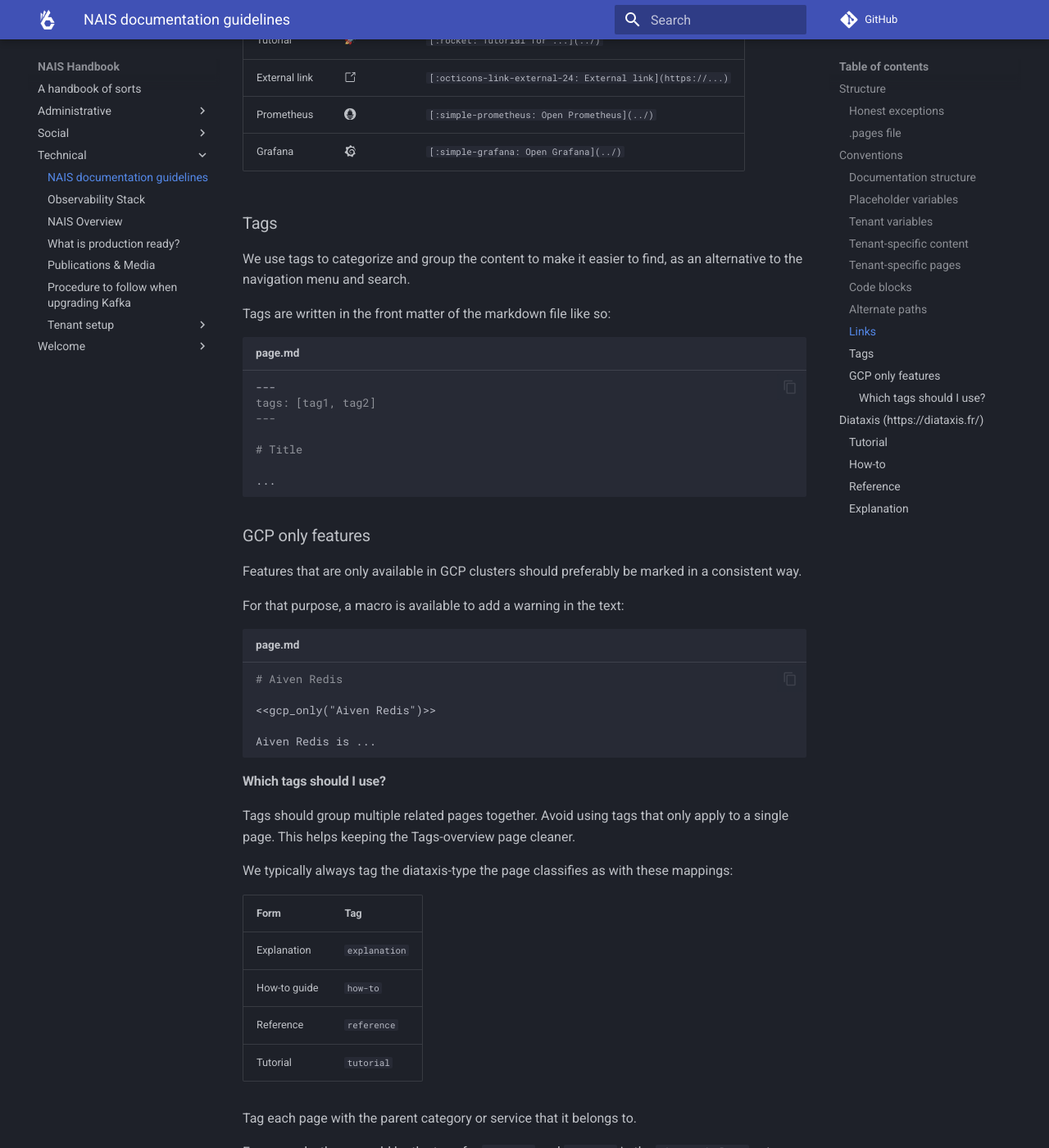
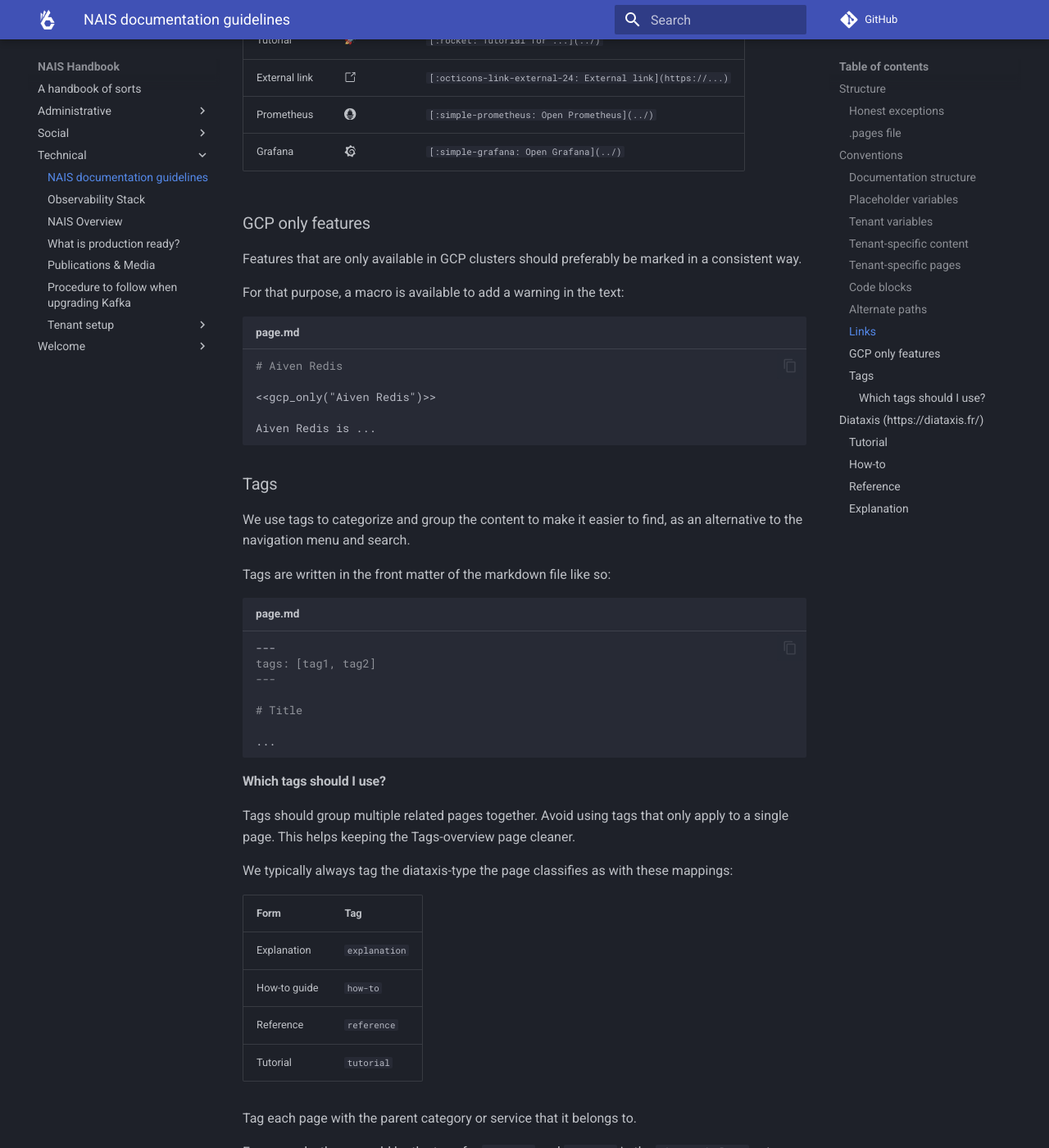
Before and after one commit to nais/handbook, an MkDocs documentation site: the page built from docs/technical/doc-guidelines.md, in a window 1280 px wide and 1400 px high, scrolled down 4356 px. Shown: the whole window at 82% size. Built offline with MkDocs 1.6.1 and Material for MkDocs 9.7.7, drawn with Linux system fonts in a browser that asks for light colours; emoji names are drawn with the system emoji font; comment, search, counter and statistics services are not loaded; some of the changed lines change nothing that is shown.

Commit message:
Move GCP only section out of tags section :facepalm:

````diff
--- a/docs/technical/doc-guidelines.md
+++ b/docs/technical/doc-guidelines.md
@@ -164,6 +164,21 @@ We want to make sure that the links are consistent and easy to understand. We us
 | Prometheus    | :simple-prometheus:         | `[:simple-prometheus: Open Prometheus](../)`               |
 | Grafana       | :simple-grafana:            | `[:simple-grafana: Open Grafana](../)`                     |
 
+### GCP only features
+
+Features that are only available in GCP clusters should preferably be marked in a consistent way.
+
+For that purpose, a macro is available to add a warning in the text:
+
+```markdown title="page.md"
+# Aiven Redis
+
+<<gcp_only("Aiven Redis")>>
+
+Aiven Redis is ...
+```
+
+
 ### Tags
 
 We use tags to categorize and group the content to make it easier to find, as an alternative to the navigation menu and search.
@@ -179,21 +194,6 @@ tags: [tag1, tag2]
 
 ...
 ```
-
-### GCP only features
-
-Features that are only available in GCP clusters should preferably be marked in a consistent way.
-
-For that purpose, a macro is available to add a warning in the text:
-
-```markdown title="page.md"
-# Aiven Redis
-
-<<gcp_only("Aiven Redis")>>
-
-Aiven Redis is ...
-```
-
 
 #### Which tags should I use?
 
````
